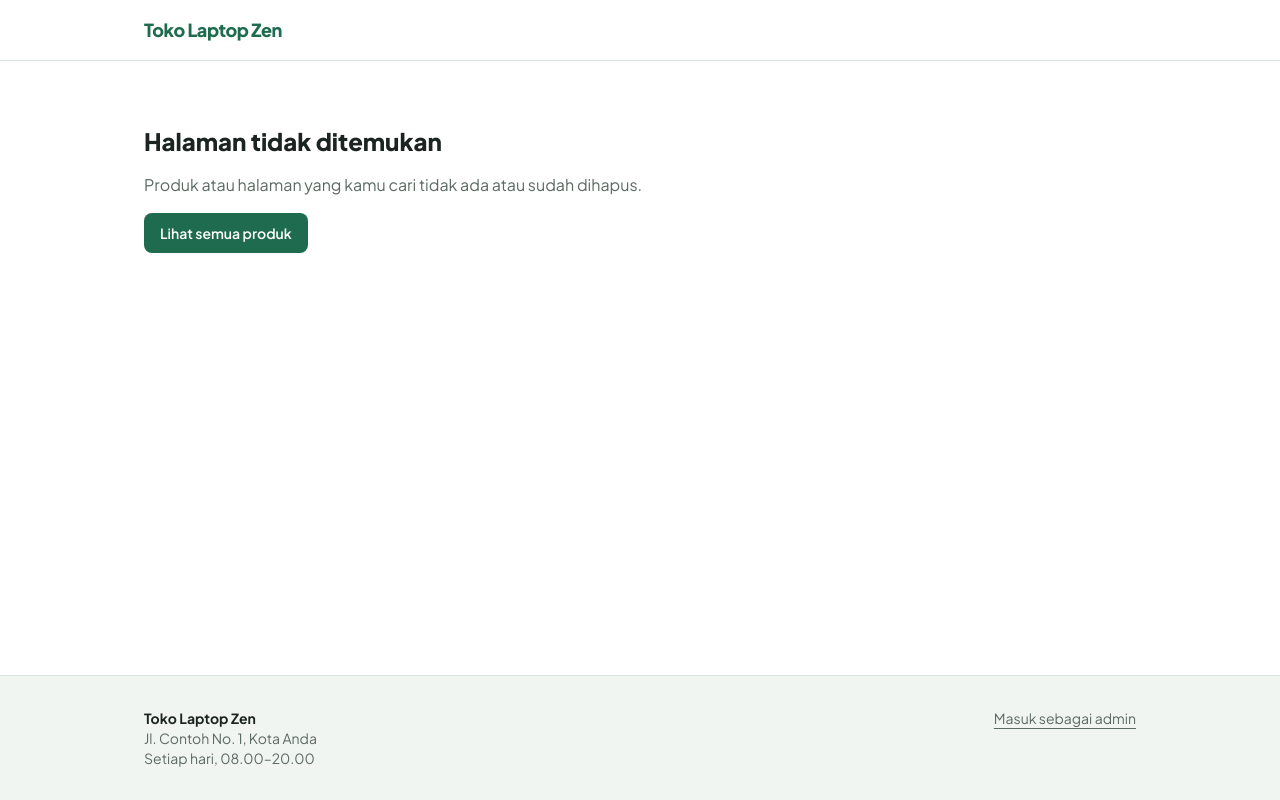
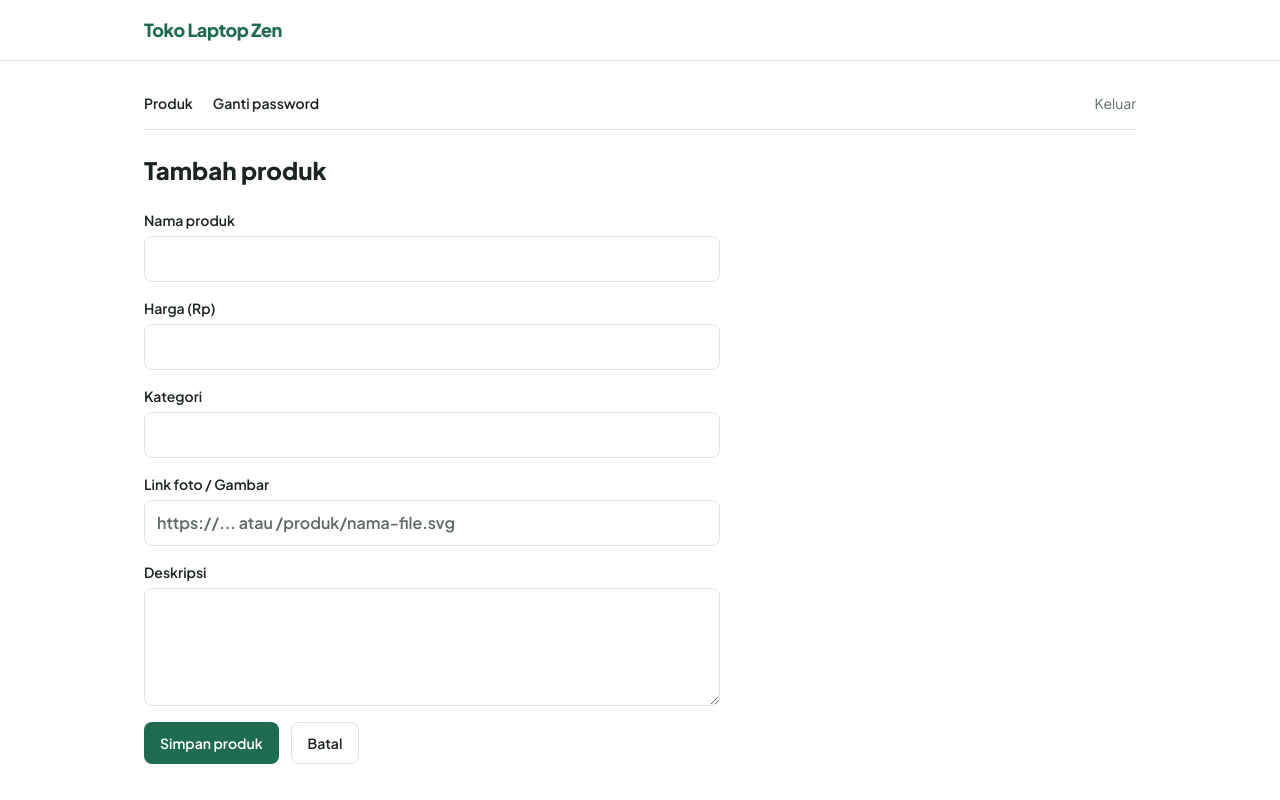
Before and after one commit to aphelionidn/katalog-umkm, a Next.js app: page /admin/tambah in a window 1280 px wide. Before the commit this address had no page. Shown: the top 800 px of the page. Built offline with nearby package versions, Linux system fonts and the light colour scheme.

Commit message:
US-08: Tambah produk (harus terkunci login)

```diff
--- a/app/admin/actions.js
+++ b/app/admin/actions.js
@@ -110,3 +110,66 @@ export async function gantiPassword(prevState, formData) {
 }
 
 export const ubahPassword = gantiPassword;
+
+/**
+ * Server Action untuk menambah produk baru ke database Supabase.
+ */
+export async function tambahProduk(prevState, formData) {
+  try {
+    const data = formData instanceof FormData ? formData : prevState;
+    const nama = data?.get?.("nama")?.toString()?.trim();
+    const hargaStr = data?.get?.("harga")?.toString()?.trim();
+    const kategori = data?.get?.("kategori")?.toString()?.trim() || null;
+    const deskripsi = data?.get?.("deskripsi")?.toString()?.trim() || null;
+    const foto_url =
+      (data?.get?.("foto_url") || data?.get?.("gambar"))?.toString()?.trim() || null;
+
+    // Validasi input
+    if (!nama) {
+      return { error: "Nama produk wajib diisi." };
+    }
+
+    if (!hargaStr || isNaN(Number(hargaStr))) {
+      return { error: "Harga wajib diisi dengan angka." };
+    }
+
+    const harga = parseInt(hargaStr, 10);
+    if (harga < 0) {
+      return { error: "Harga harus berupa angka positif." };
+    }
+
+    // Verifikasi sesi admin di sisi server sebelum insert
+    let supabase;
+    try {
+      const auth = await requireAdmin();
+      supabase = auth.supabase;
+    } catch {
+      return { error: "Operasi ditolak: Anda harus login sebagai admin." };
+    }
+
+    // Simpan ke database Supabase
+    const { error: insertError } = await supabase.from("produk").insert([
+      {
+        nama,
+        harga,
+        kategori,
+        deskripsi,
+        foto_url,
+      },
+    ]);
+
+    if (insertError) {
+      return { error: `Gagal menyimpan produk: ${insertError.message}` };
+    }
+  } catch (err) {
+    if (err?.message === "NEXT_REDIRECT" || err?.digest?.startsWith?.("NEXT_REDIRECT")) {
+      throw err;
+    }
+    return { error: err.message || "Terjadi kesalahan saat menyimpan produk." };
+  }
+
+  // Revalidate rute katalog dan admin
+  revalidatePath("/");
+  revalidatePath("/admin");
+  redirect("/admin?sukses=" + encodeURIComponent("Produk berhasil ditambahkan."));
+}
--- a/app/admin/page.jsx
+++ b/app/admin/page.jsx
@@ -6,7 +6,10 @@ import { createSessionClient } from "@/lib/supabase/server";
 
 export const dynamic = "force-dynamic";
 
-export default async function HalamanAdmin() {
+export default async function HalamanAdmin({ searchParams }) {
+  const sp = await searchParams;
+  const pesanSukses = sp?.sukses || sp?.pesan;
+
   const supabase = await createSessionClient();
   const {
     data: { user },
@@ -39,6 +42,12 @@ export default async function HalamanAdmin() {
         <Tombol href="/admin/produk/baru">Tambah produk</Tombol>
       </div>
 
+      {pesanSukses && (
+        <div className="rounded-lg border border-garis bg-permukaan p-3 text-sm font-medium text-utama">
+          {pesanSukses}
+        </div>
+      )}
+
       {errorMsg ? (
         <div className="rounded-xl border border-garis bg-permukaan p-4 text-bahaya">
           <p className="font-semibold">Gagal memuat produk: {errorMsg}</p>
--- a/app/admin/produk/baru/page.jsx
+++ b/app/admin/produk/baru/page.jsx
@@ -1,15 +1,23 @@
+"use client";
+
+import { useActionState } from "react";
 import NavAdmin from "@/components/NavAdmin";
 import FormProduk from "@/components/FormProduk";
-import CatatanBelumAktif from "@/components/CatatanBelumAktif";
+import { tambahProduk } from "@/app/admin/actions";
 
-// US-08 (bonus di jalur offline): tambah produk.
 export default function HalamanTambahProduk() {
+  const [state, formAction, isPending] = useActionState(tambahProduk, null);
+
   return (
     <div className="flex flex-col gap-6 py-8">
       <NavAdmin />
       <h1 className="text-2xl font-extrabold">Tambah produk</h1>
-      <CatatanBelumAktif>Simpan produk belum berfungsi: lihat US-08.</CatatanBelumAktif>
-      <FormProduk labelTombol="Simpan produk" />
+      <FormProduk
+        labelTombol="Simpan produk"
+        action={formAction}
+        state={state}
+        isPending={isPending}
+      />
     </div>
   );
 }
--- /dev/null
+++ b/app/admin/tambah/page.jsx
@@ -0,0 +1 @@
+export { default } from "../produk/baru/page";
--- a/components/FormProduk.jsx
+++ b/components/FormProduk.jsx
@@ -3,9 +3,20 @@ import Tombol from "@/components/Tombol";
 
 // Dipakai untuk tambah produk (US-08) dan ubah produk (US-09). Keduanya bonus di jalur offline.
 // Nama field sama dengan kolom tabel "produk".
-export default function FormProduk({ produk = {}, labelTombol }) {
+export default function FormProduk({
+  produk = {},
+  labelTombol = "Simpan produk",
+  action,
+  state,
+  isPending,
+}) {
   return (
-    <form className="flex max-w-xl flex-col gap-4">
+    <form action={action} className="flex max-w-xl flex-col gap-4">
+      {state?.error && (
+        <div className="rounded-lg border border-garis bg-permukaan p-3 text-sm text-bahaya">
+          {state.error}
+        </div>
+      )}
       <Input label="Nama produk" name="nama" defaultValue={produk.nama} required />
       <Input
         label="Harga (Rp)"
@@ -17,14 +28,16 @@ export default function FormProduk({ produk = {}, labelTombol }) {
       />
       <Input label="Kategori" name="kategori" defaultValue={produk.kategori} />
       <Input
-        label="Link foto"
+        label="Link foto / Gambar"
         name="foto_url"
         placeholder="https://... atau /produk/nama-file.svg"
-        defaultValue={produk.foto_url}
+        defaultValue={produk.foto_url || produk.gambar}
       />
       <Input label="Deskripsi" name="deskripsi" textarea defaultValue={produk.deskripsi} />
       <div className="flex gap-3">
-        <Tombol type="submit">{labelTombol}</Tombol>
+        <Tombol type="submit" disabled={isPending}>
+          {isPending ? "Menyimpan..." : labelTombol}
+        </Tombol>
         <Tombol href="/admin" varian="garis">
           Batal
         </Tombol>
```
Also changed, not shown: 1 other file (tests, documents, lock files or other folders).
